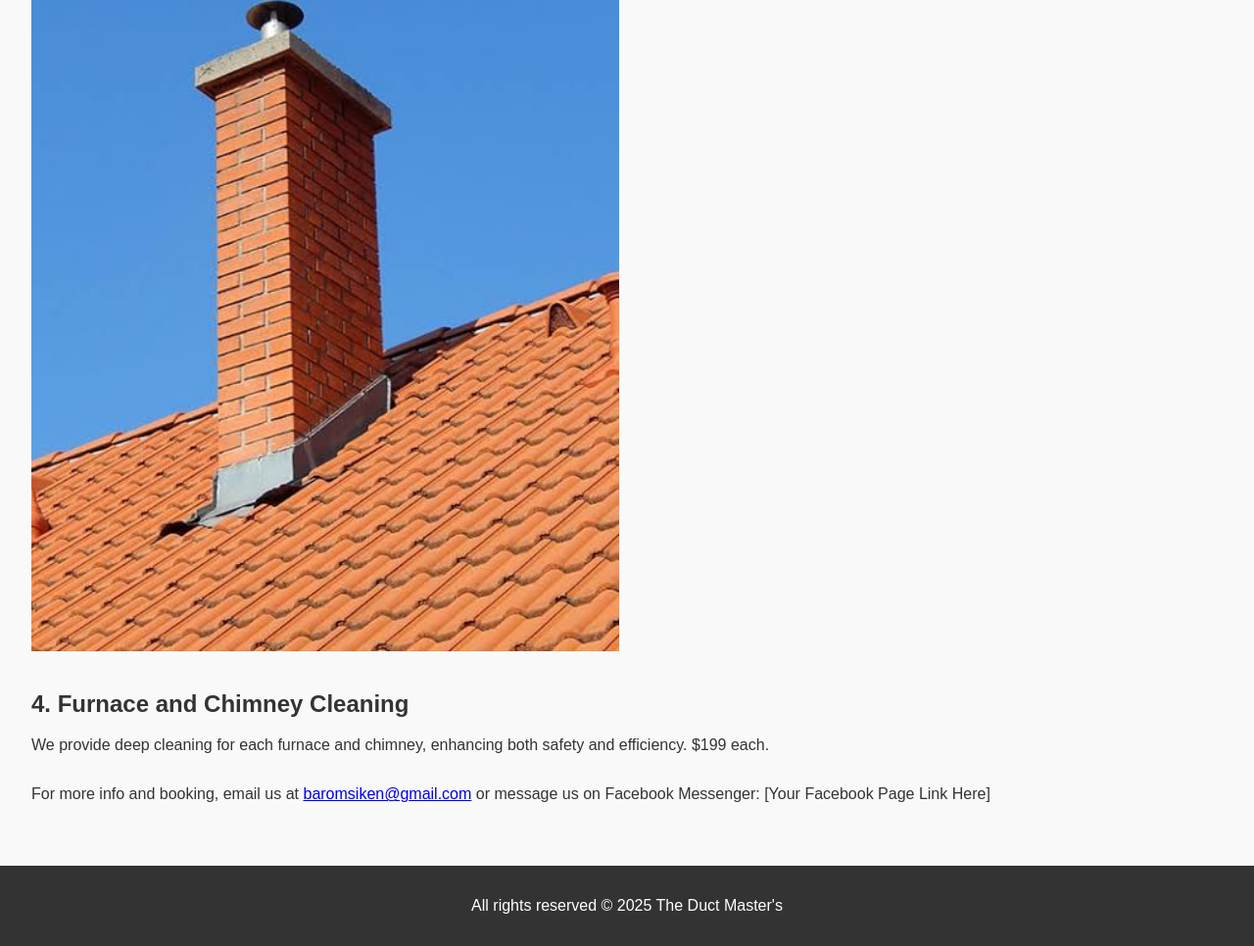
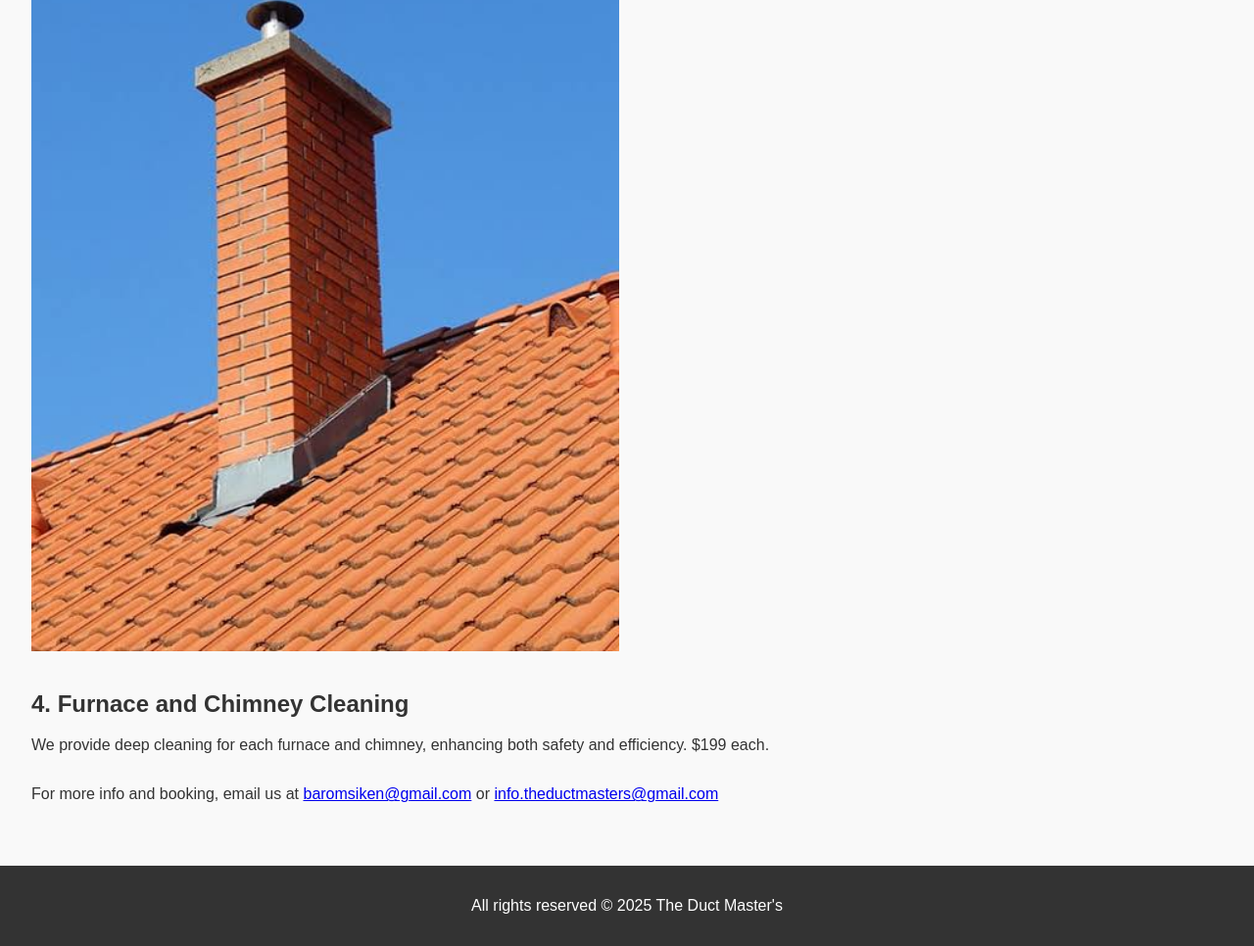
Before and after one commit to The-Duct-Masters/the-duct-masters-cleaning, a plain HTML site: page services.html in a window 1280 px wide. Shown: the part 1893-2859 px from the top of the page at 98% size. Drawn offline with Linux system fonts and the light colour scheme.

Commit message:
Update services.html

```diff
--- a/services.html
+++ b/services.html
@@ -48,7 +48,7 @@ $199 per unit.</p>
 $199 each.</p>
         </section>
         <section>
-            <p>For more info and booking, email us at <a href="mailto:baromsiken@gmail.com">baromsiken@gmail.com</a> or message us on Facebook Messenger: [Your Facebook Page Link Here]</p>
+            <p>For more info and booking, email us at <a href="mailto: baromsiken@gmail.com">baromsiken@gmail.com</a> or <a href="mailto:info.theductmasters@gmail.com">info.theductmasters@gmail.com</a></p>
         </section>
     </main>
     <footer>
```
